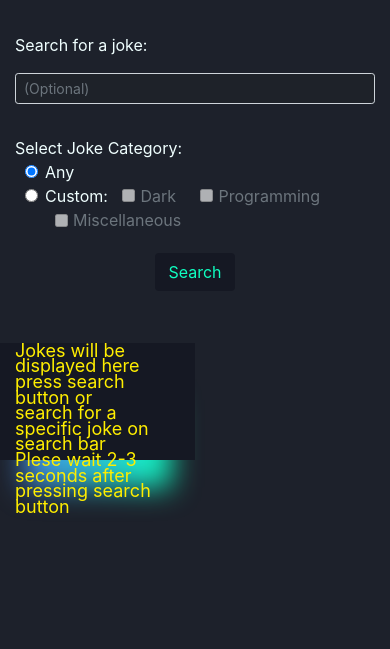
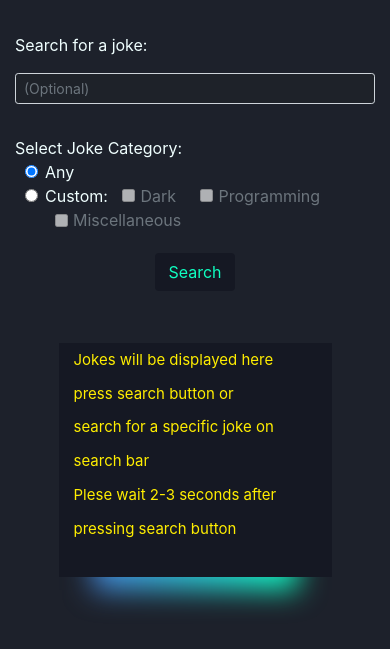
Before and after one commit to muhammad-usama-aleem/Jokeer, a plain HTML site: page index.html in a window 390 px wide. Shown: the part 209-858 px from the top of the page. Drawn offline with nearby package versions, Linux system fonts and the light colour scheme; a web font is replaced by a local one.

Commit message:
Add files via upload

```diff
--- a/style.css
+++ b/style.css
@@ -23,6 +23,7 @@ body {
   font-family: monospace;
   background-color: #1d212b !important;
   height: 100vh;
+  overflow-x: hidden; /* to fix the irregular movement when hover on social media icon*/
 }
 .bo {
   position: relative;
@@ -93,6 +94,10 @@ body {
 /* Display some links to the right */
 #navbar-right {
   float: right;
+}
+.row {
+  display: flex;
+  justify-content: center;
 }
 .about {
   font-size: 20px;
@@ -166,8 +171,8 @@ div.form-check {
 /*media link*/
 
 .pos3 {
-  position: fixed;
-  bottom: -5%;
+  position: absolute;
+  bottom: -20%;
   right: 5px;
   z-index: 1;
 }
@@ -272,11 +277,13 @@ div.form-check {
   }
 }
 @media only screen and (max-width: 600px) {
-  .pos3 {
-    position: absolute;
-    bottom: -25%;
-    right: 50px;
-    z-index: 1;
+  .bo {
+    font-size: 15px;
+    width: 70vw !important;
+    height: 45vw !important;
+  }
+  .bo:after {
+    top: 5vh;
   }
 }
 @media only screen and (max-width: 870px) {
@@ -286,12 +293,30 @@ div.form-check {
   body {
     height: 110vh;
   }
-}
-@media only screen and (max-width: 400px) {
-  .bo {
-    line-height: 4.5vh;
+  .pos3 {
+    bottom: -28%;
+    margin-right: -50%;
+    left: 50%;
+    transform: translate(-50%, -50%);
+    -webkit-transform: translate(-50%, -50%);
+    -moz-transform: translate(-50%, -50%);
+    -ms-transform: translate(-50%, -50%);
+    -o-transform: translate(-50%, -50%);
   }
 }
+@media only screen and (max-width: 500px) {
+  .bo {
+    line-height: 4.5vh !important;
+    width: 70vw !important;
+    height: 60vw !important;
+  }
+}
+@media only screen and (max-width: 450px) {
+  .bo {
+    line-height: 4vh !important;
+  }
+}
+
 @keyframes animateGlow {
   0% {
     background-position: 0% 50%;
```
Also changed, not shown: about.css (line endings or trailing spaces), about.html (line endings or trailing spaces), index.html (line endings or trailing spaces).
